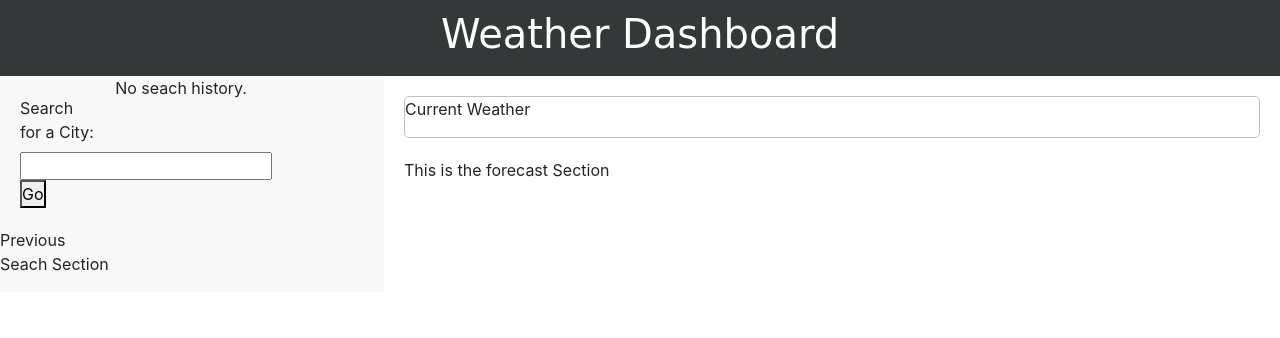
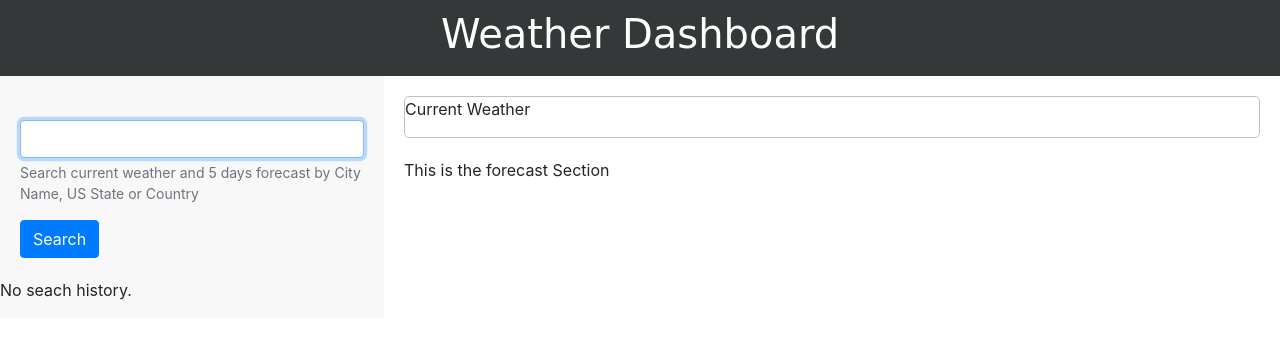
Before and after one commit to carlastjuste/weather-dashboard2, a React (Create React App) app: page / in a window 1280 px wide. Shown: the top 338 px of the page. Built offline with nearby package versions, Linux system fonts and the light colour scheme.

Commit message:
Add onclick handler and getWeatherInfo function

```diff
--- a/src/components/seachCity.jsx
+++ b/src/components/seachCity.jsx
@@ -1,27 +1,81 @@
+import axios from "axios";
 import React, { Component } from 'react';
+import API from "../utils/API";
 
-class SearchCity extends Component {
-   // state = {  }
-    render() {
-        return (
-            <React.Fragment>
+class SearchCity extends Component{
+    state = {
+       searchValue: "" ,
+       latitude:"",
+       longitude:"",
+       units:"imperial",
+       current:"",
+       forecast:""
+    }
 
-                <aside>
-                    <div class='searchBlock'>
-                        <label for="searchWeather">Search for a City:</label>
-                        <input id="searchWeather" type="text" name="search">
-                        </input>
-                        <button id="searchWeatherBtn" type="submit">Go</button>
-                    </div>
-                    <div id="previousSearch">
-                        <p>Previous Seach Section</p>
-                    </div>
-                </aside>
+    getWeatherInfo = (query) => {
+        API.search(query).then(res => {
+            let name = res.data.name;
+            let lat = res.data.coord.lat;
+            let lon = res.data.coord.lon;
+          this.setState({ searchValue: name, latitude: lat, longitude: lon})
+          let subUrl = `${lat}&lon=${lon}&units=${this.state.units}`;
+          this.getWeather(subUrl);
+            console.log(res.data);
+            console.log("axios");
+        });
+    }
+
+    getWeather= (url) => {
+        API.oneCall(url).then(res => {
+            console.log(res.data);
+            console.log(res.data.current);
+            this.setState({current:res.data.current});
+            this.setState({forecast:res.data.daily});
+            console.log(res.data.daily);
+            console.log("axios2");
+        });
+    }
 
 
-            </React.Fragment>
-         );
+
+    handleSubmitSearch = e => {
+        e.preventDefault();
+        this.getWeatherInfo(this.state.searchValue);
     }
+
+
+
+    handleChange = e => {
+        let searchValue = this.state.SearchValue;
+        searchValue = e.currentTarget.value;
+        this.setState({searchValue});
+
+    }
+
+    render(){
+        return (
+
+            <div className='searchBlock'>
+                <form onSubmit={this.handleSubmitSearch}>
+                    <label htmlFor="search-weather"></label>
+                    <input
+                    autoFocus
+                    id="search-weather"
+                    value={this.state.SearchValue}
+                    onChange={this.handleChange}
+                    type="search"
+                    className="form-control"
+                    name="search" />
+                    <small className="form-text text-muted">Search current weather and 5 days forecast by City Name, US State or Country</small>
+                    <button id="searchWeatherBtn" type="submit" className="btn btn-primary mt-3">Search</button>
+                </form>
+            </div>
+
+    );
+
+    }
+
 }
+    //changeDefaultValue =
 
 export default SearchCity;
```
